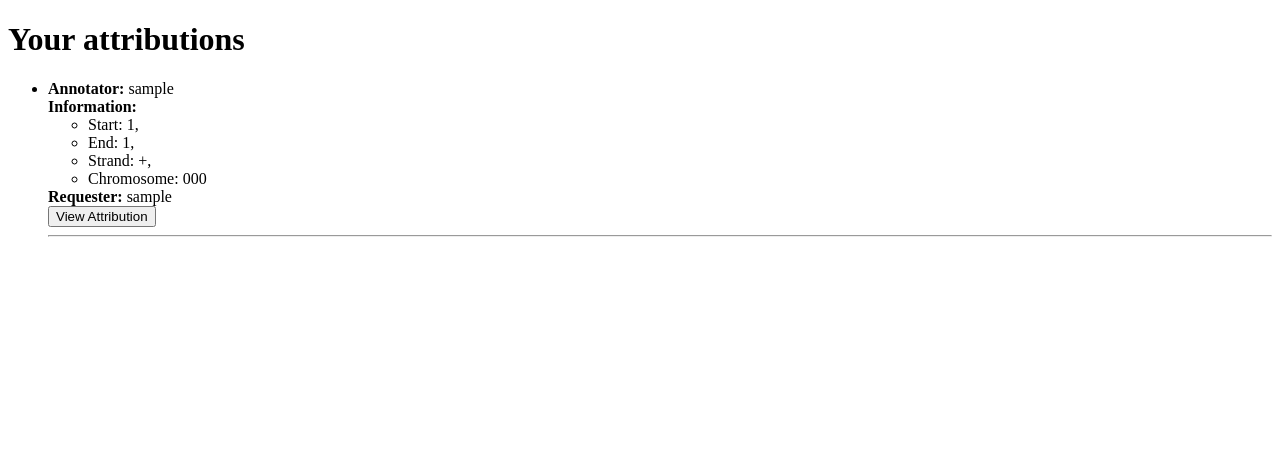
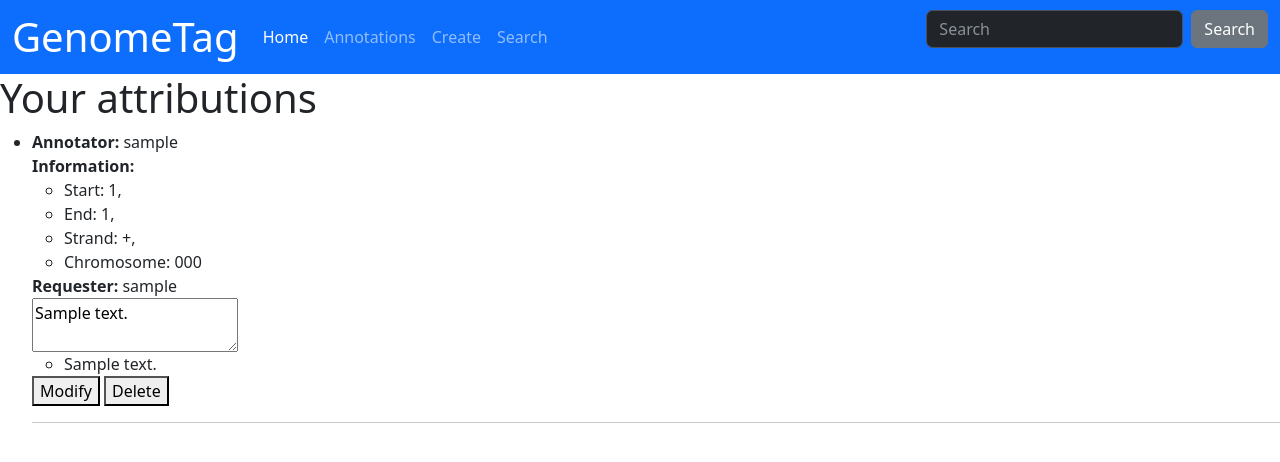
Before and after one commit to R-Poulard/GenomeTag, a Django app: page /GenomeTag/create/ in a window 1280 px wide. Shown: the top 462 px of the page. Run offline with Django 5.2, Linux system fonts and the light colour scheme; a user stored in the database is signed in; tables that the repository leaves empty hold one stand-in row (values such as "Sample post").

Commit message:
Added modify and delete to annotations

```diff
--- a/GenomeTag/templates/GenomeTag/create.html
+++ b/GenomeTag/templates/GenomeTag/create.html
@@ -1,4 +1,48 @@
 <!-- create.html -->
+
+{% load static %}
+<html lang="en">
+<link rel="stylesheet" href="https://cdn.jsdelivr.net/npm/bootstrap@5.3.0/dist/css/bootstrap.min.css">
+<script src="https://cdn.jsdelivr.net/npm/bootstrap@5.3.0/dist/js/bootstrap.bundle.min.js"></script>
+
+<head>
+    <meta charset="UTF-8">
+    <meta name="viewport" content="width=device-width, initial-scale=1.0">
+    <meta name="viewport" content="width=device-width, initial-scale=1">
+    <nav class="navbar navbar-expand-lg bg-primary" data-bs-theme="dark">
+        <div class="container-fluid">
+            <a class="navbar-brand" href="#">
+                <h1 style="margin:0;">GenomeTag</h1>
+            </a>
+            <button class="navbar-toggler" type="button" data-bs-toggle="collapse" data-bs-target="#navbarColor01"
+                aria-controls="navbarColor01" aria-expanded="false" aria-label="Toggle navigation">
+                <span class="navbar-toggler-icon"></span>
+            </button>
+            <div class="collapse navbar-collapse" id="navbarColor01">
+                <ul class="navbar-nav me-auto">
+                    <li class="nav-item">
+                        <a class="nav-link active" href="{% url 'GenomeTag:main' %}">Home
+                            <span class="visually-hidden">(current)</span>
+                        </a>
+                    </li>
+                    <li class="nav-item">
+                        <a class="nav-link" href="{% url 'GenomeTag:annotations' %}">Annotations</a>
+                    </li>
+                    <li class="nav-item">
+                        <a class="nav-link" href="{% url 'GenomeTag:create' %}">Create</a>
+                    </li>
+                    <li class="nav-item">
+                        <a class="nav-link" href="{% url 'GenomeTag:search' %}">Search</a>
+                    </li>
+                </ul>
+                <form class="d-flex">
+                    <input class="form-control me-sm-2" type="search" placeholder="Search">
+                    <button class="btn btn-secondary my-2 my-sm-0" type="submit">Search</button>
+                </form>
+            </div>
+        </div>
+    </nav>
+</head>
 
 <!DOCTYPE html>
 <html lang="en">
@@ -9,7 +53,7 @@
 <body>
     <h1>Your attributions</h1>
     <ul>
-        {% for attribution in create %}
+        {% for attribution, is_annotated, annotation_list in attribution_zip %}
             <li>
                 <strong>Annotator:</strong> {{ attribution.annotator.username }}<br>
                 <strong>Information:</strong>
@@ -20,7 +64,20 @@
                         <li>Chromosome: {{ attribution.possition.chromosome.accession_number }}<br></li>
                     </ul>
                 <strong>Requester:</strong> {{ attribution.requester.username }}<br>
-                <a href="{% url 'GenomeTag:create_annotation' attribution.id %}"><button>View Attribution</button></a>
+                {% if is_annotated == 1 %}
+                    {% for annotation in annotation_list %}
+                        <textarea>{{ annotation.commentary }}</textarea>
+                        <ul>
+                            {% for tag in annotation.tags.all %}
+                                <li>{{ tag.text }}</li>
+                            {% endfor %}
+                        </ul>
+                    {% endfor %}
+                    <a href="{% url 'GenomeTag:create_annotation' attribution.id %}"><button>Modify</button></a>
+                    <a href="{% url 'GenomeTag:delete_annotation' attribution.id %}"><button>Delete</button></a>
+                {% else %}
+                    <a href="{% url 'GenomeTag:create_annotation' attribution.id %}"><button>View Attribution</button></a>
+                {% endif %}
             </li>
             <hr>
         {% empty %}
--- a/GenomeTag/urls.py
+++ b/GenomeTag/urls.py
@@ -13,6 +13,8 @@
     path("create/", views.create, name="create"),
     path("search/", views.search, name="search"),
     path("result/", views.result, name="result"),
-    path("create/create_annotation/<int:attribution_id>/", views.create_annotation, name="create_annotation")
+    path("create/create_annotation/<int:attribution_id>/", views.create_annotation, name="create_annotation"),
+    path('modify_annotation/<int:attribution_id>/', views.modify_annotation, name='modify_annotation'),
+    path('delete_annotation/<int:attribution_id>/', views.delete_annotation, name='delete_annotation'),
 
 ]
--- a/GenomeTag/views.py
+++ b/GenomeTag/views.py
@@ -1,8 +1,8 @@
 from django.shortcuts import render, redirect, get_object_or_404
-from django.http import HttpResponse
+from django.http import HttpResponse, HttpResponseBadRequest
 from django.template import loader
 from django.urls import reverse_lazy, reverse
-from GenomeTag.models import Genome, Chromosome, Position, Annotation, Peptide, Attribution, CustomUser
+from GenomeTag.models import Genome, Chromosome, Position, Annotation, Peptide, Attribution, CustomUser, Tag
 from django.views.generic.edit import CreateView
 from .forms import CustomUserCreationForm, AnnotationForm
 from GenomeTag.search_field import search_dic
@@ -28,19 +28,54 @@
 
 
 def create(request):
-    #à décommenter quand user fonctionne facilement
     if not request.user.has_perm('GenomeTag.annotate'):
         return redirect(reverse('GenomeTag:userPermission'))
 
     user = request.user
 
     userAttribution = Attribution.objects.filter(annotator=user)
+    attributionIsAnnotatedList = []
+    annotationsList = []
+    for attribution in userAttribution:
+        if Annotation.objects.filter(author=attribution.annotator, position=attribution.possition).exists():
+            attributionIsAnnotatedList.append(1)
+            annotationsList.append(Annotation.objects.filter(author=attribution.annotator, position=attribution.possition))
+        else:
+            attributionIsAnnotatedList.append(0)
+            annotationsList.append(None)
+
 
     context = {
-        'create': userAttribution
+        'attribution_zip': zip(userAttribution, attributionIsAnnotatedList, annotationsList),
     }
 
     return render(request, 'GenomeTag/create.html', context)
+
+
+def modify_annotation(request, attribution_id):
+    attribution = get_object_or_404(Attribution, id=attribution_id)
+    if Annotation.objects.filter(author=attribution.annotator, position=attribution.possition).exists():
+        annotation = Annotation.objects.filter(author=attribution.annotator, position=attribution.possition).first()
+
+    if request.method == 'POST':
+        form = AnnotationForm(request.POST, instance=annotation)
+        if form.is_valid():
+            form.save()
+            return redirect('GenomeTag:create')
+    else:
+        form = AnnotationForm(instance=annotation)
+
+    return render(request, 'GenomeTag/create_annotation.html', {'form': form, 'annotation': annotation})
+
+def delete_annotation(request, attribution_id):
+    attribution = get_object_or_404(Attribution, id=attribution_id)
+
+    if Annotation.objects.filter(author=attribution.annotator, position=attribution.possition).exists():
+        annotation_to_delete = Annotation.objects.filter(author=attribution.annotator, position=attribution.possition)
+        annotation_to_delete.delete()
+        return redirect('GenomeTag:create')
+    else:
+        return HttpResponseBadRequest("Annotation does not exist")
 
 def create_annotation(request, attribution_id):
     if not request.user.has_perm('GenomeTag.annotate'):
@@ -48,21 +83,31 @@
 
     attribution = get_object_or_404(Attribution, id=attribution_id)
 
-    annotation = Annotation.objects.create(accession='', author=request.user, status='u', commentary='')
+    if Annotation.objects.filter(author=attribution.annotator, position=attribution.possition).exists():
+        annotation = Annotation.objects.filter(author=attribution.annotator, position=attribution.possition).first()
+    else:
+        annotation = Annotation.objects.create(accession='', author=request.user, status='u', commentary='')
 
 
     if request.method == 'POST':
-        form = AnnotationForm(request.POST)
+        form = AnnotationForm(request.POST, instance=annotation)
         if form.is_valid():
             # Create a new instance of Annotation with form data
             annotation = form.save(commit=False)  # Don't save to database yet
             annotation.save()  # Save the annotation to the database
             annotation.author = request.user  # Assign the current user as the author
             annotation.position.set([attribution.possition])
+
+            # Process tags
+            tag_ids = request.POST.getlist('tags')  # Assuming you have a 'tags' field in your form
+            for tag_id in tag_ids:
+                tag = get_object_or_404(Tag, pk=tag_id)  # Get the Tag object
+                annotation.tags.add(tag)  # Associate the tag with the annotation
+
             annotation.save()  # Save the annotation to the database
             return redirect('GenomeTag:create')  # Redirect to a success page after submission
     else:
-        form = AnnotationForm()
+        form = AnnotationForm(instance=annotation)
 
     context = {
         'attribution': attribution,
```
Also changed, not shown: GenomeTag/models.py (line endings or trailing spaces).
